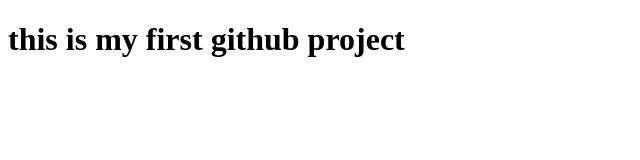
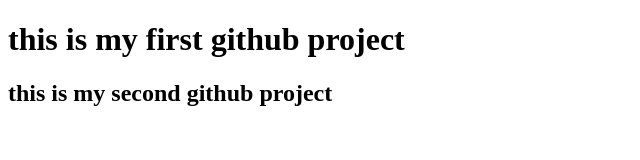
Before and after one commit to ambika-l6664/dharmateja, a plain HTML site: page index.html in a window 1280 px wide. Shown: the whole page, without its empty margins (0-640 px from the left). Drawn offline with Linux system fonts and the light colour scheme.

Commit message:
Update index.html

```diff
--- a/index.html
+++ b/index.html
@@ -7,5 +7,7 @@
 </head>
 <body>
   <h1>this is my first github project</h1>
+   <h2>this is my second github project</h2>
+
 </body>
 </html>
```
